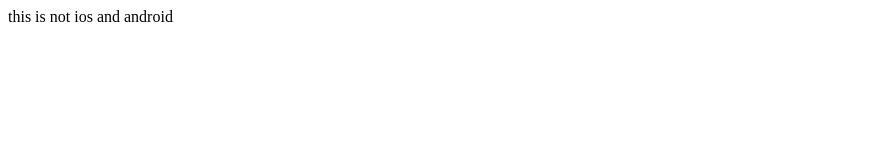
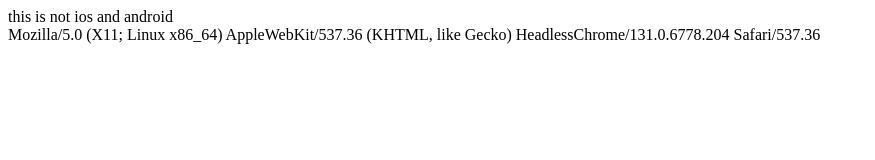
Before and after one commit to ikekou/detect-webview, a plain HTML site: page docs/index.html in a window 1280 px wide. Shown: the whole page, without its empty margins (0-875 px from the left). Drawn offline with Linux system fonts and the light colour scheme.

Commit message:
add : show useragent

```diff
--- a/docs/index.html
+++ b/docs/index.html
@@ -33,6 +33,8 @@
 		//not ios and android
 		document.write('this is not ios and android');
 	}
+
+	document.write('<div>'+navigator.userAgent+'</div>');
 </script>
 
 </body>
```
